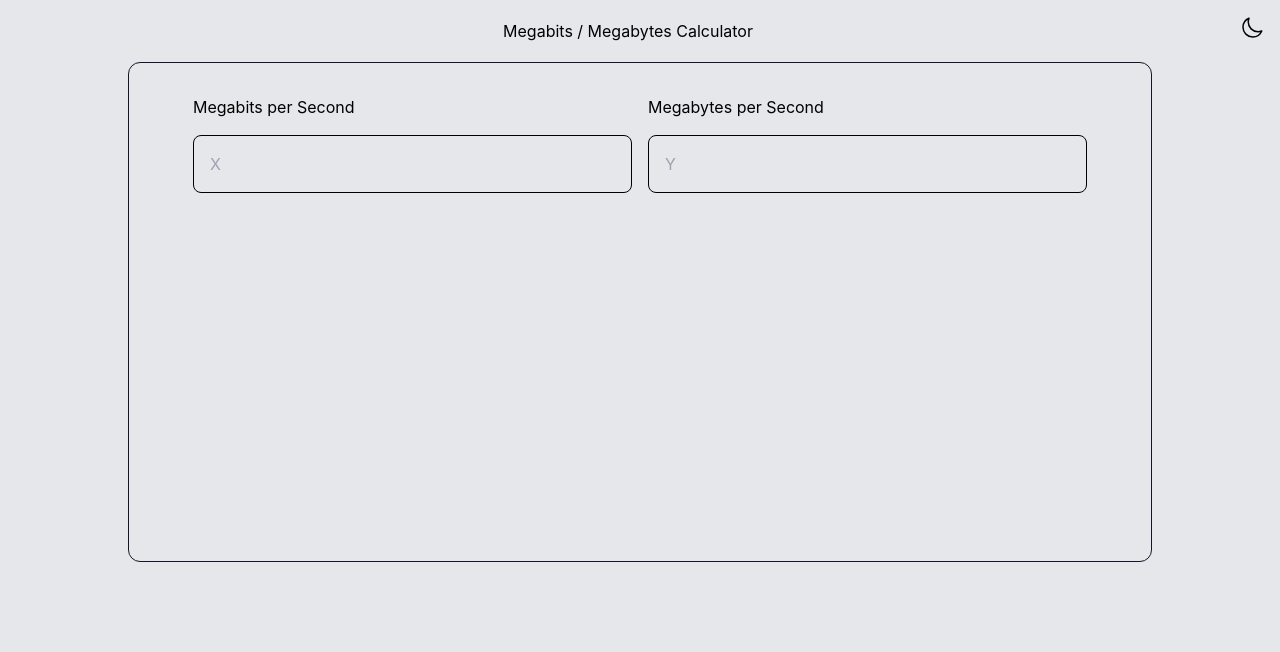
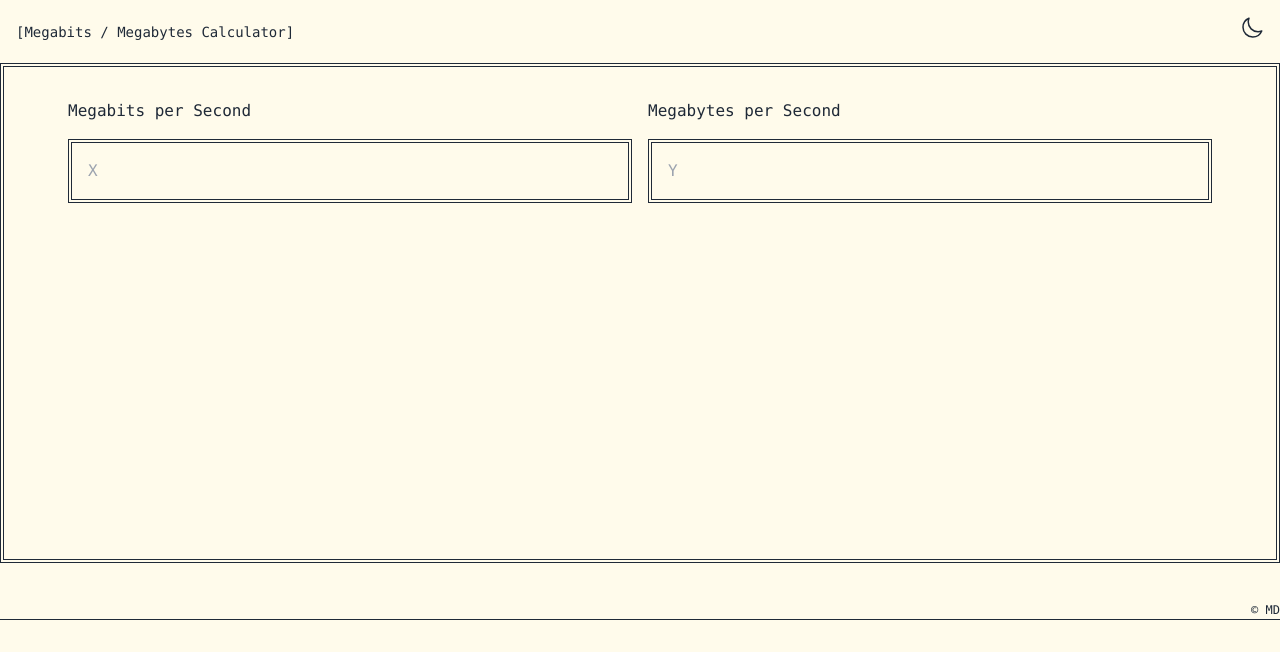
Before and after one commit to M-Drummond/Megabites-Megabytes, a React (Create React App) app: page / in a window 1280 px wide. Shown: the top 652 px of the page. Built offline with nearby package versions, Linux system fonts and the light colour scheme.

Commit message:
fix errors, better styles!

```diff
--- a/src/App.tsx
+++ b/src/App.tsx
@@ -5,12 +5,12 @@ import Calculator from './components/Calculator.tsx';
 
 function App() {
   // Retrieve dark mode preference from localStorage or default to false
-  const storedDarkMode : boolean = localStorage.getItem('darkMode') === 'true';
+  const storedDarkMode: boolean = localStorage.getItem('darkMode') === 'true';
   const [darkMode, setDarkMode] = useState(storedDarkMode); // Removed inversion of storedDarkMode
 
   // Function to toggle dark mode
   const toggleDarkMode = () => {
-    const newDarkMode : boolean = !darkMode;
+    const newDarkMode: boolean = !darkMode;
     setDarkMode(newDarkMode);
     localStorage.setItem('darkMode', newDarkMode.toString()); // Store in localStorage as string
   };
@@ -21,9 +21,12 @@ function App() {
   }, [darkMode]);
 
   return (
-    <div className={`${darkMode ? 'bg-gray-800 text-white' : 'bg-gray-200'} transition-colors min-h-screen overflow-x-hidden`} >
-      <Header darkMode={darkMode} toggleDarkMode={toggleDarkMode} />
-      <Calculator darkMode={darkMode} />
+    <div className={`${darkMode ? 'bg-gray-800 text-amber-50' : 'bg-amber-50 text-gray-800'} font-mono transition-colors min-h-screen overflow-x-hidden`} >
+      <Header darkMode={darkMode} toggleDarkMode={toggleDarkMode} /> {/* Pass toggleDarkMode as a prop */}
+      <Calculator darkMode={darkMode} toggleDarkMode={toggleDarkMode} />
+      <div className="container mx-auto py-4 border-b border-current border-b-1 py-2 text-right">
+        <p className={`${darkMode ? 'bg-gray-800 text-amber-50' : 'bg-amber-50 text-gray-800' } inline-block translate-y-[1.5em] pl-4  text-xs uppercase text-right`}>&copy; MD</p>
+      </div>
     </div>
   );
 }
--- a/src/components/Calculator.tsx
+++ b/src/components/Calculator.tsx
@@ -1,4 +1,9 @@
-import React, { ChangeEvent, useState } from 'react';
+import React, { useState } from 'react';
+
+function Calculator({ darkMode, toggleDarkMode }) {
+    const [megabits, setMegabits] = useState<string>("");
+    const [megabytes, setMegabytes] = useState<string>("");
+    const [megabitsValue, setMegabitsValue] = useState<string>("");
 
     const calculateMegabytes = (megabits: number): number => {
         return megabits * 8;
@@ -8,28 +13,28 @@ const calculateMegaBits = (megabytes: number): number => {
         return megabytes / 8;
     };
 
-
-function Calculator({ darkMode }) {
-	const [megabits, setMegabits] = useState("");
-	const [megabytes, setMegabytes] = useState("");
-
-	const handleMegabitsChange = (event: ChangeEvent<HTMLInputElement>) => {
-		const megabitsValue : number = parseFloat(event.target.value);
-		setMegabits(event.target.value);
-		if ( megabitsValue ) {
-			const megabytesValue = calculateMegabytes(megabitsValue);
-			setMegabytes(megabytesValue.toString() );
+    const handleMegabitsChange = (event: React.ChangeEvent<HTMLInputElement>) => {
+        const value = event.target.value;
+        setMegabits(value);
+        const megabitsValue = parseFloat(value);
+        if (!isNaN(megabitsValue)) {
+            const calculatedMegabytes = calculateMegabytes(megabitsValue).toString();
+            setMegabytes(calculatedMegabytes);
+            setMegabitsValue(value);
         } else {
             setMegabytes("");
+            setMegabitsValue("");
         }
     };
 
-	const handleMegabytesChange = (event: ChangeEvent<HTMLInputElement>) => {
-		const megabytesValue : number = parseFloat(event.target.value);
-		setMegabytes(event.target.value);
-		if ( megabytesValue ) {
-			const megabitsValue = calculateMegaBits(megabytesValue);
-			setMegabits(megabitsValue.toString());
+    const handleMegabytesChange = (event: React.ChangeEvent<HTMLInputElement>) => {
+        const value = event.target.value;
+        setMegabytes(value);
+        const megabytesValue = parseFloat(value);
+        if (!isNaN(megabytesValue)) {
+            const calculatedMegabits = calculateMegaBits(megabytesValue).toString();
+            setMegabits(calculatedMegabits);
+            setMegabitsValue(calculatedMegabits);
         } else {
             setMegabits("");
         }
@@ -38,34 +43,35 @@ function Calculator({ darkMode }) {
     return (
         <section
             id="Calculator"
-			className={` ${darkMode ? 'bg-gray-900 text-white border-white' : 'border-gray-900'} xl:max-w-screen-lg mx-auto px-8 min-h-[500px] border-t border-b md:border-x border-solid md:rounded-xl`}
+            className={` ${darkMode ? ' ' : ''} container border-current mx-auto px-8 min-h-[500px] border-t-4 border-b-4 md:border-x-4 border-double border`}
         >
             <form className="p-8 grid grid-cols-1 md:grid-cols-2 gap-4">
-				<label className="flex flex-col gpa-4">
-					<span className="block mb-4">Megabits per Second</span>
+                <label className="flex flex-col gap-2">
+                    <span className="block mb-2">Megabits per Second</span>
                     <input
                         id="megabitsInput"
                         onChange={handleMegabitsChange}
                         type="text"
                         value={megabits}
-						className="bg-transparent outline-none focus:ring-1 focus:ring-blue-500 focus:ring-offset-2 focus:ring-offset-transparent rounded-lg border-solid border-current border p-4"
+                        className="bg-transparent  border-current border-double border-4 p-4"
                         placeholder="X"
-						aria-label="megabits input"
                     />
                 </label>
-				<label className="flex flex-col gpa-4">
-					<span className="block mb-4">Megabytes per Second</span>
+                <label className="flex flex-col gap-2">
+                    <span className="block mb-2">Megabytes per Second</span>
                     <input
                         type="text"
                         value={megabytes}
                         onChange={handleMegabytesChange}
-						className="bg-transparent outline-none focus:ring-1 focus:ring-blue-500 focus:ring-offset-2 focus:ring-offset-transparent rounded-lg border-solid border-current border p-4"
+                        className="bg-transparent  border-current border-double border-4 p-4"
                         id="megabytesInput"
                         placeholder="Y"
-						aria-label="megabytes input"
                     />
                 </label>
             </form>
+			{ megabits && megabytes &&
+				<p className="text-lg text-center">{ megabitsValue }Mb is equal to { megabytes }MB</p>
+			}
         </section>
     );
 }
--- a/src/components/Header.tsx
+++ b/src/components/Header.tsx
@@ -3,16 +3,10 @@ import React from 'react';
 function Header({ darkMode, toggleDarkMode }) {
   return (
     <header className="App-header p-4">
-      <div className="container flex md:flex-row items-center justify-between ">
-        <div id="button-container">
-          {/* <button>
-            <svg xmlns="http://www.w3.org/2000/svg" fill="none" viewBox="0 0 24 24" strokeWidth={1.5} stroke="currentColor" className="w-6 h-6">
-              <path strokeLinecap="round" strokeLinejoin="round" d="M3.75 6.75h16.5M3.75 12h16.5m-16.5 5.25h16.5" />
-            </svg>
-          </button> */}
-        </div>
+      <div className="container mx-auto flex md:flex-row items-center justify-between ">
 
-        <a href='/'>Megabits / Megabytes Calculator</a>
+
+        <h1 className="text-sm"><a href='/'>[Megabits / Megabytes Calculator]</a></h1>
 
         <div>
           <button id="darkMode" onClick={toggleDarkMode}>
```
Lines whose indentation alone changed are shown as unchanged.
